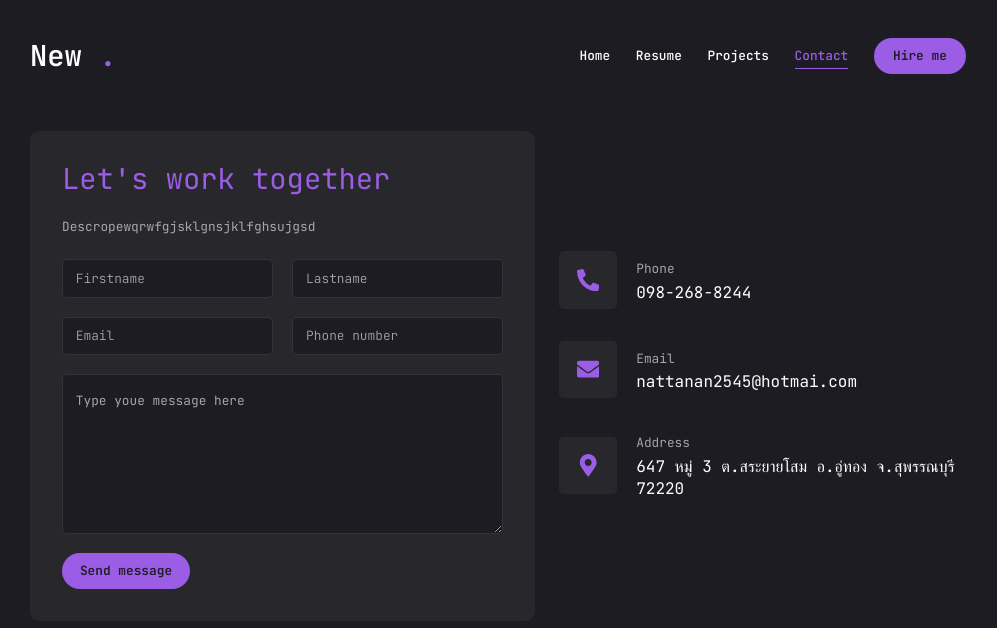
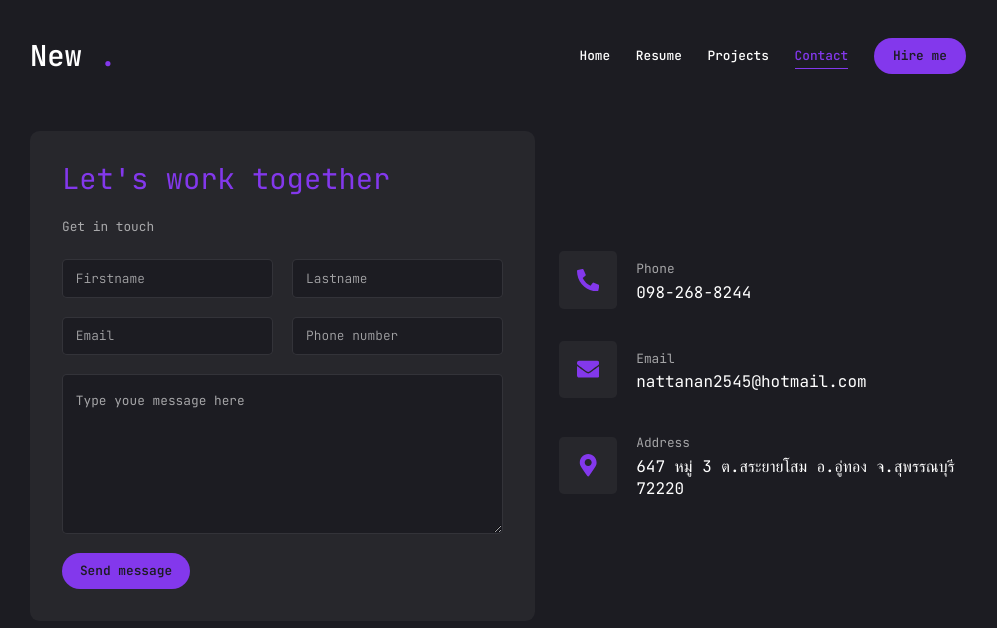
Before and after one commit to newweww/PortfolioV2, a Next.js app: page /contact in a window 1280 px wide. Shown: the top 628 px of the page, without its empty margins (142-1139 px from the left). Built offline with nearby package versions, Linux system fonts and the light colour scheme.

Commit message:
fix typo / finish download resume button / change accent color

```diff
--- a/app/contact/page.jsx
+++ b/app/contact/page.jsx
@@ -19,7 +19,7 @@ const info = [
   {
     icon: <FaEnvelope />,
     title: 'Email',
-    description: 'nattanan2545@hotmai.com'
+    description: 'nattanan2545@hotmail.com'
   },
   {
     icon: <FaMapMarkerAlt />,
@@ -91,7 +91,7 @@ const Contact = () => {
           <div className="xl:w-[54%] order-2 xl:order-none">
             <form onSubmit={handleSubmit} className="flex flex-col gap-6 p-10 bg-[#27272c] rounded-xl">
               <h3 className="text-4xl text-accent">{`Let's work together`}</h3>
-              <p className="text-white/60">Descropewqrwfgjsklgnsjklfghsujgsd</p>
+              <p className="text-white/60">Get in touch</p>
 
               <div className="grid grid-cols-1 md:grid-cols-2 gap-6">
                 <Input type="text" value={name} onChange={(e) => setName(e.target.value)} placeholder="Firstname" />
--- a/app/page.js
+++ b/app/page.js
@@ -20,10 +20,12 @@ const Home = () => {
               {`Step into my digital world of creativity and innovation. Here, you'll discover my skills and experiences in Information Technology. Let's collaborate and bring your ideas to life!`}
             </p>
             <div className="flex flex-col xl:flex-row items-center gap-8">
-              <Button variant="outline" size="lg" className="uppercase flex items-center gap-2">
-                <span>Download SV</span>
-                <FiDownload className="text-xl" />
-              </Button>
+              <a href="/Resume.pdf" download>
+                <Button variant="outline" size="lg" className="uppercase flex items-center gap-2">
+                  <span>Download Resume</span>
+                  <FiDownload className="text-xl" />
+                </Button>
+              </a>
               <div className="mb-8 xl:mb-0">
                 <Social containerStyles="flex gap-6" iconStyles="w-9 h-9 border border-accent rounded-full flex justify-center items-center text-accent text-base hover:bg-accent hover:text-primary hover:transition-all duration-500" />
               </div>
--- a/tailwind.config.js
+++ b/tailwind.config.js
@@ -27,7 +27,7 @@ module.exports = {
       colors: {
         primary: '#1c1c22',
         accent: {
-          DEFAULT: '#9b5de5',
+          DEFAULT: '#8338ec',
           hover: '#f15bb5',
         }
       },
```
Also changed, not shown: 1 other file (tests, documents, lock files or other folders).
